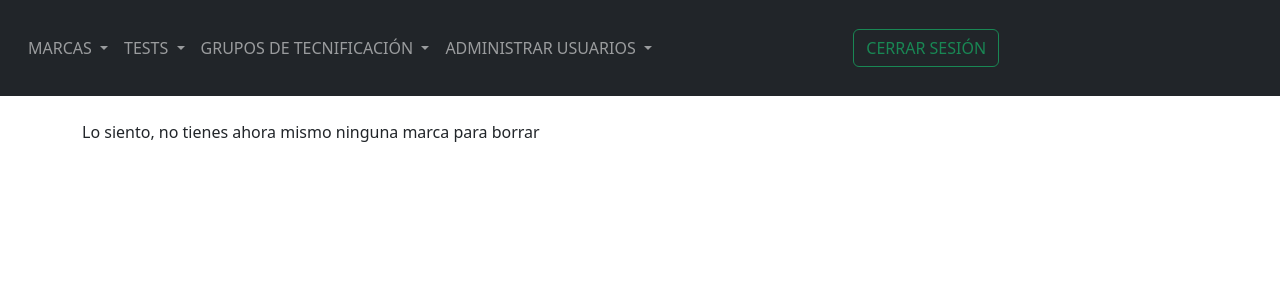
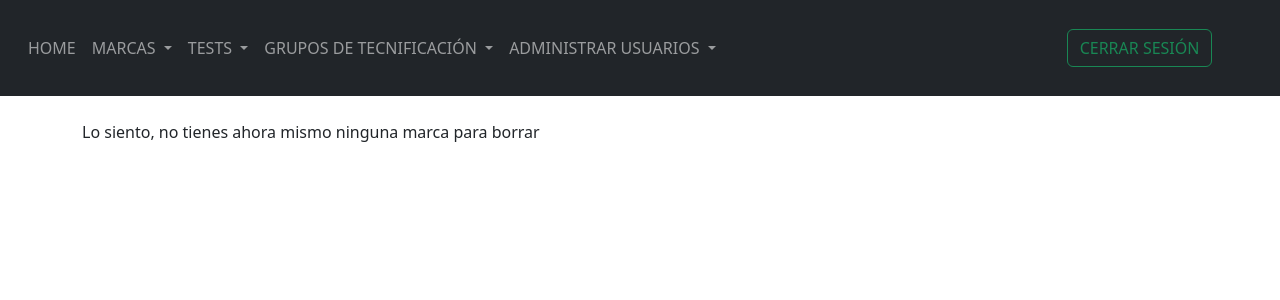
Before and after one commit to carlosgutfer/web_atletismo, a Flask app: page /delete_mark in a window 1280 px wide. Shown: the top 300 px of the page. Run offline with Flask 2, Linux system fonts and the light colour scheme; a user stored in the database is signed in; data comes from the database, SQL or seed files in the repository; some libraries are stand-ins or nearby versions.

Commit message:
Update home button

```diff
--- a/webside/templates/base.html
+++ b/webside/templates/base.html
@@ -29,9 +29,12 @@
   </head>
   <body>
     <nav class="navbar navbar-expand-lg navbar-dark bg-dark" id="menuPrincipal" >
-      <div class="col-xs-12 col-sm-6 col-md-8" id="navbar" style="padding: 20px;">
+      <div class="col-xs-20 col-sm-10 col-md-10" id="navbar" style="padding: 20px;">
         <div class="navbar-nav">
           {% if User_register.is_authenticated %}
+          <a class="nav-link "  href="/"  role="button"  aria-haspopup="true" aria-expanded="false">
+            HOME
+          </a>
           <li class="nav-item dropdown">
             <a class="nav-link dropdown-toggle" href="#"  role="button" data-toggle="dropdown" aria-haspopup="true" aria-expanded="false">
               MARCAS
--- a/webside/views.py
+++ b/webside/views.py
@@ -12,7 +12,7 @@ views = Blueprint('views', __name__)
 
 @views.route('/', methods=['POST','GET'])
 def home():
-    if request.method == 'POST':
+    if request.method == 'POST' and not current_user.is_active:
         user_cod = request.form.get('user_cod')
         password = request.form.get('password')
         user = User_register.query.filter_by(id=user_cod).first()
@@ -35,6 +35,16 @@ def home():
                 db.session.commit()
             data = db.session.query(User_register.name, Notes.texto, Notes.title ).select_from(Notes).join(User_register, User_register.id == Notes.user_id).all()
             return render_template("home.html", User_register=current_user, data = data)
+    elif request.method == 'GET' and current_user.is_active:
+            if request.form.get('title'):
+                title =  request.form.get('title')
+                textarea =  request.form.get('textarea')
+                note = Notes(title = title, texto =  textarea, user_id =  current_user.id)
+                db.session.add(note)
+                db.session.commit()
+                data = db.session.query(User_register.name, Notes.texto, Notes.title ).select_from(Notes).join(User_register, User_register.id == Notes.user_id).all()
+                return render_template("home.html", User_register=current_user, data = data)
+            return render_template("home.html", User_register=current_user)
     return render_template("login.html", User_register=current_user)
 
 @views.route('/insert_mark', methods=['POST', 'GET'])
```
